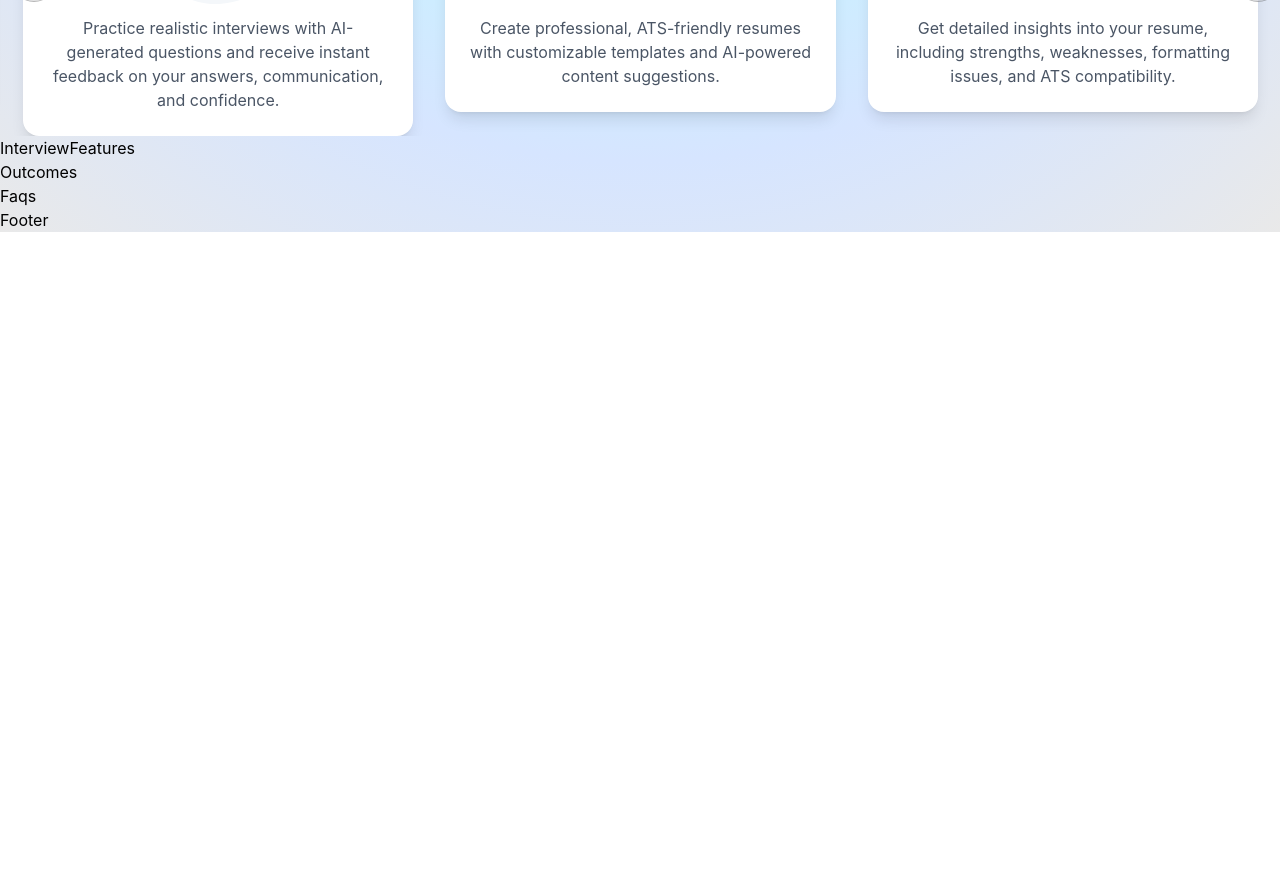
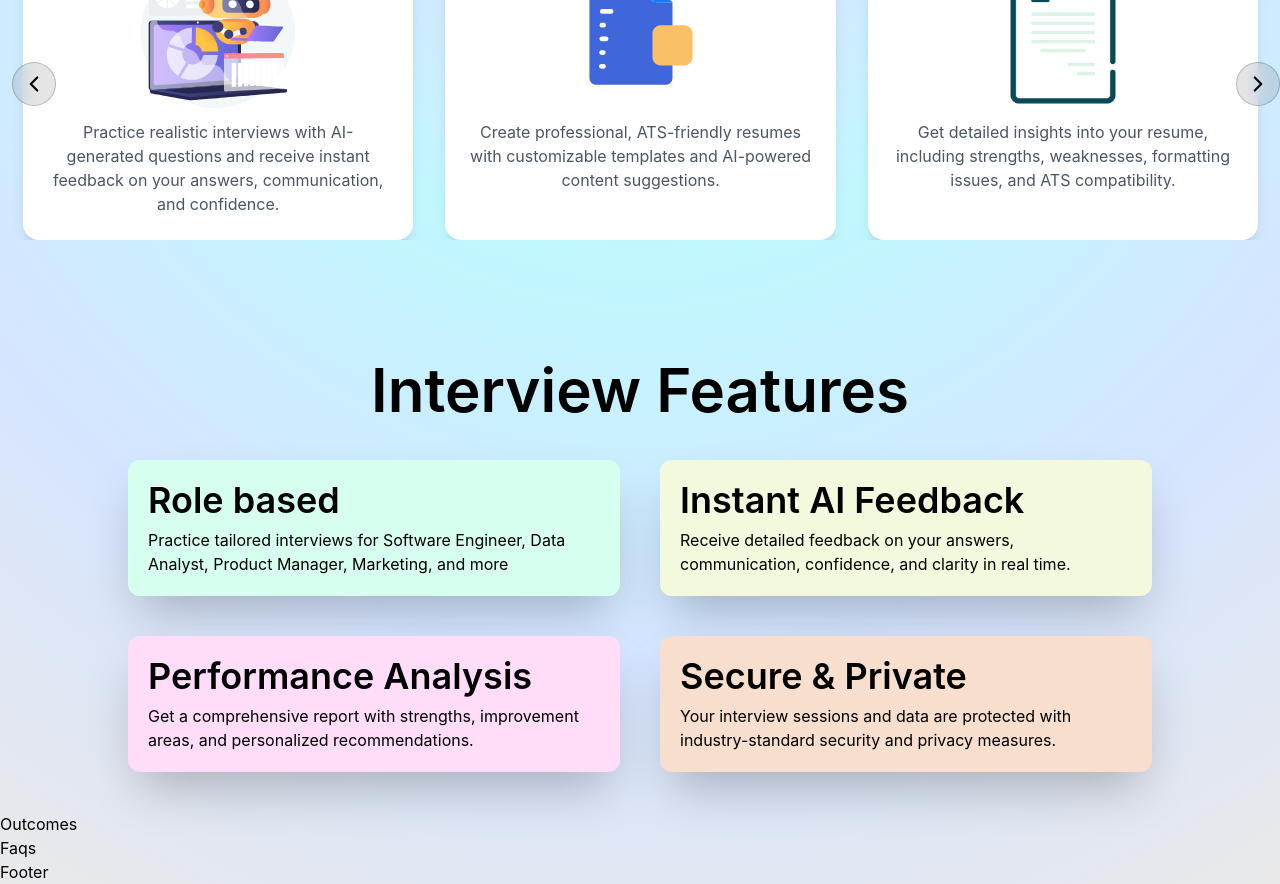
Before and after one commit to TejaVendra/nexterview, a React (Vite) app: page / in a window 1280 px wide. Shown: the part 1180-2064 px from the top of the page. Before the commit the page ends 1412 px from the top, so only its background shows below. Built offline with nearby package versions, Linux system fonts and the light colour scheme.

Commit message:
core features section

```diff
--- a/src/components/sections/CoreFeatures.jsx
+++ b/src/components/sections/CoreFeatures.jsx
@@ -10,8 +10,8 @@ const CoreFeatures = () => {
 });
 
   return (
-    <motion.section initial={{opacity:0 , y:30,scale:0.95}} whileInView={{opacity:1,y:0 ,scale:1 }} transition={{duration:0.7}} viewport={{amount:0.5}}  className='pt-4 justify-center'>
-        <div className="flex flex-col text-center">
+    <motion.section initial={{opacity:0 , y:30,scale:0.95}} whileInView={{opacity:1,y:0 ,scale:1}} transition={{duration:0.7}} viewport={{amount:0.5,once:true}}  className='py-20 justify-center'>
+        <div className="flex pt-10 flex-col text-center">
                 <h2  className='text-7xl font-semibold '>Core Features</h2>
 
           <FeatureCarousel  features={features}/>
--- a/src/components/sections/InterviewFeatures.jsx
+++ b/src/components/sections/InterviewFeatures.jsx
@@ -1,10 +1,20 @@
 import React from 'react'
+import { interviewFeatures } from '../../data/interviewFeatures'
+import InterviewFeaturesCard from '../ui/InterviewFeaturesCard'
+import { motion } from 'motion/react'
 
 const InterviewFeatures = () => {
   return (
-    <div>
-      InterviewFeatures
-    </div>
+    <motion.section initial={{opacity:0,y:30,scale:0.9545}} whileInView={{opacity:1,y:0,scale:1}} transition={{duration:0.6}} viewport={{amount:0.5 , once:true}} className=''>
+      <div className="flex flex-col text-center justify-center items-center py-10 w-[90%] xl:w-[80%] mx-auto">
+        <h3 className='text-6xl font-semibold' >Interview Features</h3>
+        <div className="grid grid-cols-1 sm:grid-cols-2 gap-10 pt-10">
+                {interviewFeatures.map((feature,key) =>(
+                  <InterviewFeaturesCard feature={feature} key={key}/>
+                ))}
+        </div>
+      </div>
+    </motion.section>
   )
 }
 
--- a/src/components/sections/Navbar.jsx
+++ b/src/components/sections/Navbar.jsx
@@ -6,9 +6,9 @@ const Navbar = () => {
 
     <nav className='w-[95%] mx-auto fixed top-3  left-0 right-0 z-50'>
         <div className='flex justify-between items-center bg-white/20 backdrop-blur-md   max-h-20 h-15 sm:h-18 rounded-full shadow-lg border-white border-4'>
-            <div className="h-30 w-30 sm:h-35 sm:w-35 md:h-40 md:w-40 lg:h-50 lg:w-50 ml-5 sm:ml-10">
-                <img src={logo} alt="Logo"/>
-            </div>
+
+                <img className='h-30 w-30 sm:h-35 sm:w-35 md:h-40 md:w-40 lg:h-50 lg:w-50 ml-5 sm:ml-10' src={logo} alt="Logo"/>
+
             <a href=''
                      className=' font-semibold text-white bg-blue-700 rounded-full py-2 px-3 sm:py-3 sm:px-5 mr-3 sm:mr-5 shadow-inner cursor-pointer hover:bg-blue-800 transition duration-500'>
                    Get Started
--- a/src/components/ui/FeatureCarousel.jsx
+++ b/src/components/ui/FeatureCarousel.jsx
@@ -54,7 +54,7 @@ const FeatureCarousel = ({ features }) => {
           {features.map((feature) => (
             <div
               key={feature.id}
-              className="flex-[0_0_80%] md:flex-[0_0_33%] px-4"
+              className="flex-[0_0_80%] md:flex-[0_0_33%] px-4 flex"
             >
               <div className="bg-white rounded-2xl p-6 shadow-lg">
                  <h3 className="mt-4 text-xl font-semibold">
--- /dev/null
+++ b/src/components/ui/InterviewFeaturesCard.jsx
@@ -0,0 +1,12 @@
+import React from 'react'
+
+const InterviewFeaturesCard = ({feature}) => {
+  return  (
+    <div className={`grid grid-rows-2  p-5 text-left rounded-xl ${ feature.id === 1 ? 'bg-[#D7FFEF]' : feature.id === 2 ? 'bg-[#F3F9DD]' : feature.id === 3 ? 'bg-[#FFDDF8]' : 'bg-[#F8DECD]'} shadow-2xl`}>
+        <h3 className='text-4xl font-semibold'>{feature.title}</h3>
+        <p className='text-base'>{feature.description}</p>
+    </div>
+  )
+}
+
+export default InterviewFeaturesCard
--- /dev/null
+++ b/src/data/interviewFeatures.js
@@ -0,0 +1,26 @@
+export const interviewFeatures = [
+    {
+        id:1,
+        title:"Role based",
+        description:"Practice tailored interviews for Software Engineer, Data Analyst, Product Manager, Marketing, and more",
+        bg:"#D5E8FB"
+    },
+    {
+        id:2,
+        title:"Instant AI Feedback",
+        description:"Receive detailed feedback on your answers, communication, confidence, and clarity in real time.",
+        bg:"#F9FCEB"
+    },
+    {
+        id:3,
+        title:" Performance Analysis",
+        description:"Get a comprehensive report with strengths, improvement areas, and personalized recommendations.",
+        bg:"#FFDDF8"
+    },
+    {
+        id:4,
+        title:" Secure & Private",
+        description:"Your interview sessions and data are protected with industry-standard security and privacy measures.",
+        bg:"#F8DECD"
+    }
+]
```
Also changed, not shown: src/assets/core_features_svg/resume_make.svg, src/assets/core_features_svg/website build.svg (added).
